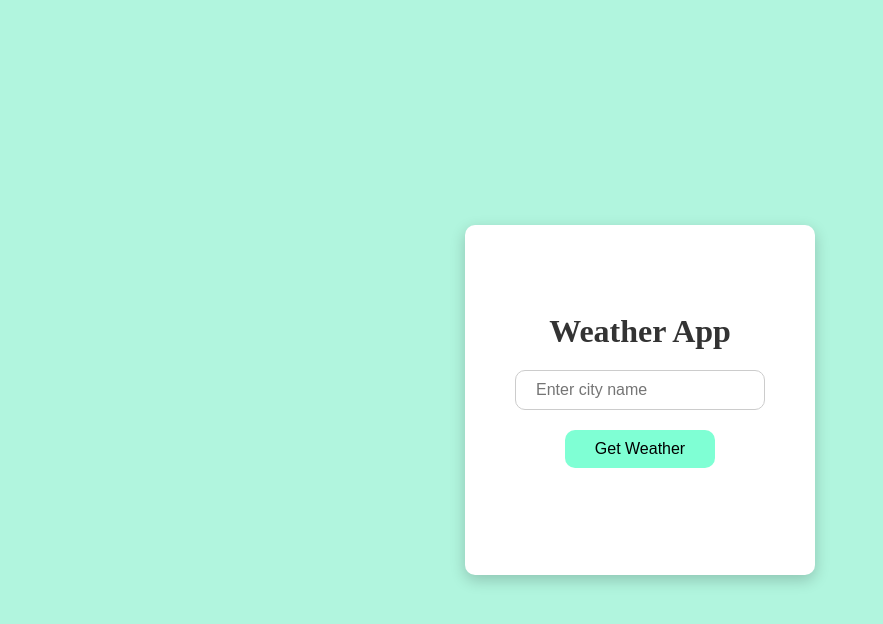
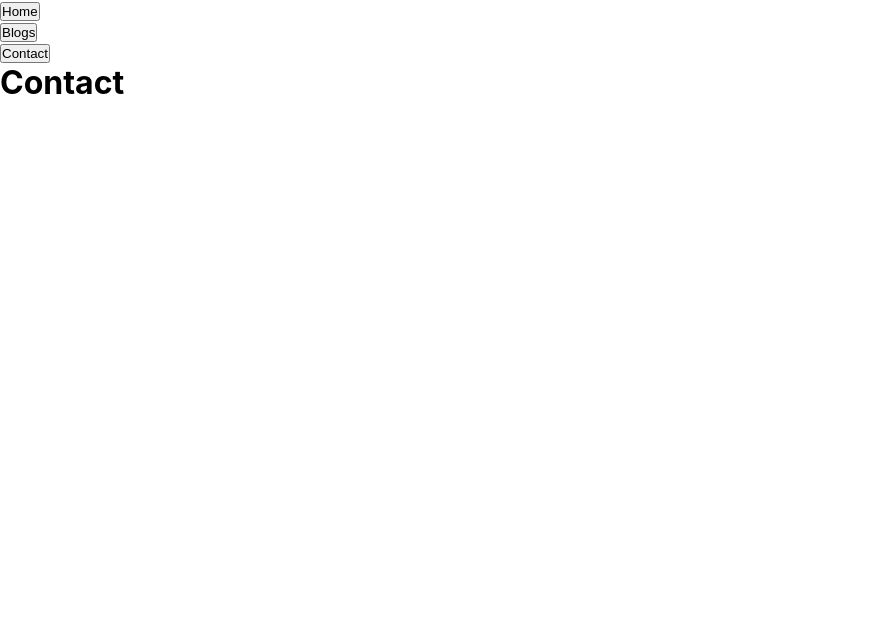
Before and after one commit to Tamilselvan1812/26_demo, a React (Create React App) app: page /Contact in a window 1280 px wide. Shown: the top 624 px of the page, without its empty margins (0-883 px from the left). Built offline with nearby package versions, Linux system fonts and the light colour scheme.

Commit message:
used usenavigate

```diff
--- a/src/App.jsx
+++ b/src/App.jsx
@@ -10,10 +10,11 @@ import Home from './components/learnRouter/Home';
 import Contact from './components/learnRouter/Contact';
 import Blogs from './components/learnRouter/Blogs';
 import Layout from './components/learnRouter/Layout';
-import PayilagamLandingPage from './components/PayilagamPage/PayilagamLandingPage';//import './components/PayilagamPage/PayilagamLandingPage.css'; // CSS File
+import PayilagamLandingPage from './components/PayilagamPage/PayilagamLandingPage';
+//import './components/PayilagamPage/PayilagamLandingPage.css'; // CSS File
 
 import WeatherApp from './components/WeatherApp/WeatherApp';
-import  './components/WeatherApp/WeatherApp.css';
+// import  './components/WeatherApp/WeatherApp.css';
 
 
 
@@ -34,7 +35,7 @@ function App() {
       {/* <UseEffectDemo/> */}
       {/* <TimerApp/> */}
 
-      {/* <BrowserRouter>
+      <BrowserRouter>
         <Routes>
           <Route path="/" element={<Layout />}>
              <Route index element={<Home />} />
@@ -42,12 +43,12 @@ function App() {
             <Route path='/Contact' element={<Contact />} />
           </Route>
         </Routes>
-      </BrowserRouter> */}
+      </BrowserRouter>
 
 
       {/* <PayilagamLandingPage/> */}
 
-      <WeatherApp/>
+      {/* <WeatherApp/> */}
 
 
     </div>
--- a/src/components/WeatherApp/WeatherApp.css
+++ b/src/components/WeatherApp/WeatherApp.css
@@ -4,14 +4,14 @@
   box-sizing: border-box;
 }
 
-body {
+/* body {
   background-color: rgb(177, 245, 222);
   height: 100vh;
   display: flex;
   justify-content: center;
   align-items: center;
   font-family: sans-serif;
-}
+} */
 
 .container {
   width: 350px;
--- a/src/components/learnRouter/Layout.jsx
+++ b/src/components/learnRouter/Layout.jsx
@@ -1,24 +1,39 @@
 import { Outlet, Link } from "react-router-dom";
+import { useNavigate } from "react-router-dom";
 
 function Layout() {
+
+    const navigate = useNavigate();
     return (
         <div>
             <nav>
                 <ul>
                     <li>
-                        <Link to="/">Home</Link>                   {/* <a href="/">Home</a> = does a full page reload.  */}
+
+                     {/* <Link to="/">Home</Link>
+                     <a href="/">Home</a> = does a full page reload.  */}
+
+                      <button onClick={() => navigate("/")}>Home</button></li>
+
+                    <li>
+
+                      {/* <Link to="/blogs">Blogs</Link>   =   navigates without refreshing the page  */}
+
+                     <button onClick={() => navigate("/blogs")}>Blogs</button>
+
 
                     </li>
                     <li>
-                        <Link to="/blogs">Blogs</Link>           {/*navigates without refreshing the page  */}
-                    </li>
-                    <li>
-                        <Link to="/contact">Contact</Link>
+
+                      {/* <Link to="/contact">Contact</Link> */}
+
+                    <button onClick={() => navigate("/contact")}>Contact</button>
+
                     </li>
                 </ul>
             </nav>
 
-            <Outlet />                  {/*  Acts as a placeholder where the child routes (Home, Blogs, Contact, etc.) will render. */}
+            <Outlet />              {/*  Acts as a placeholder where the child routes (Home, Blogs, Contact, etc.) will render. */}
         </div>
     )
 };
```
